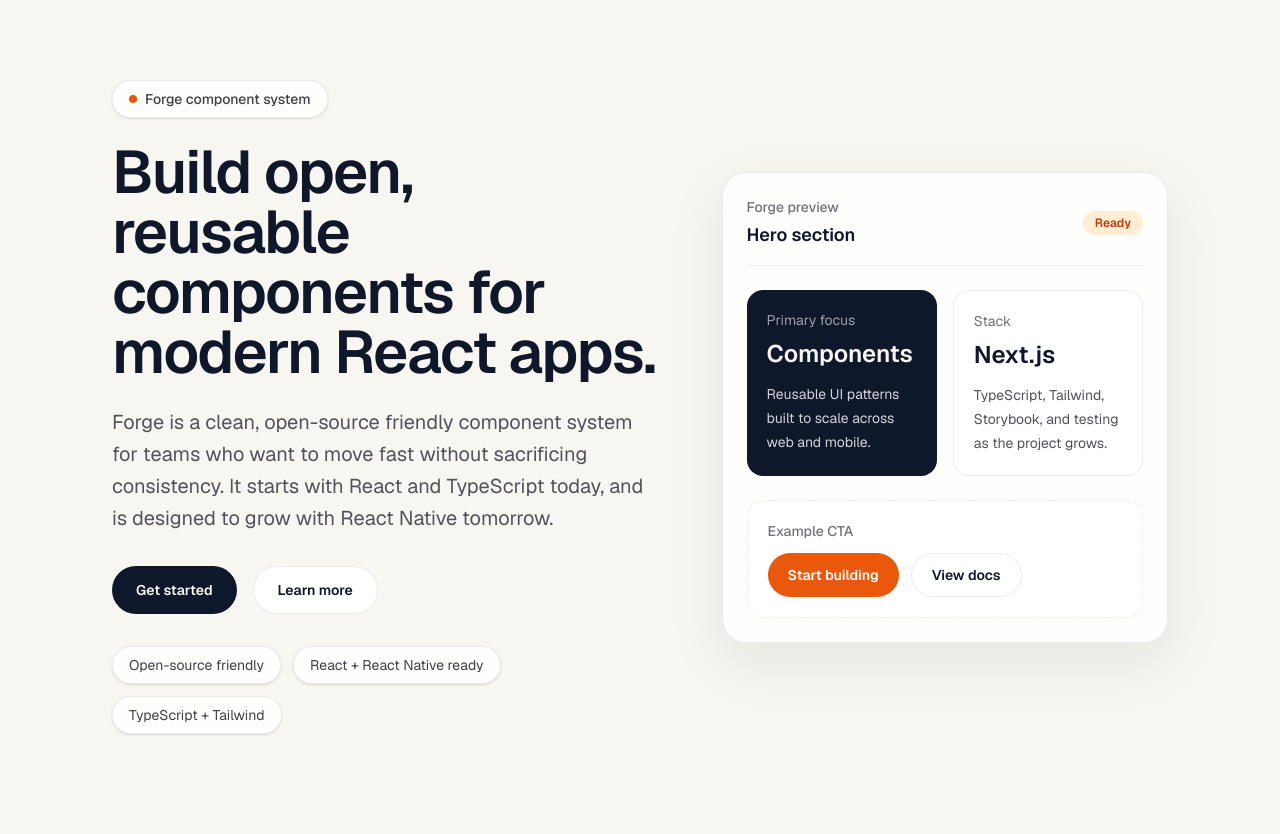
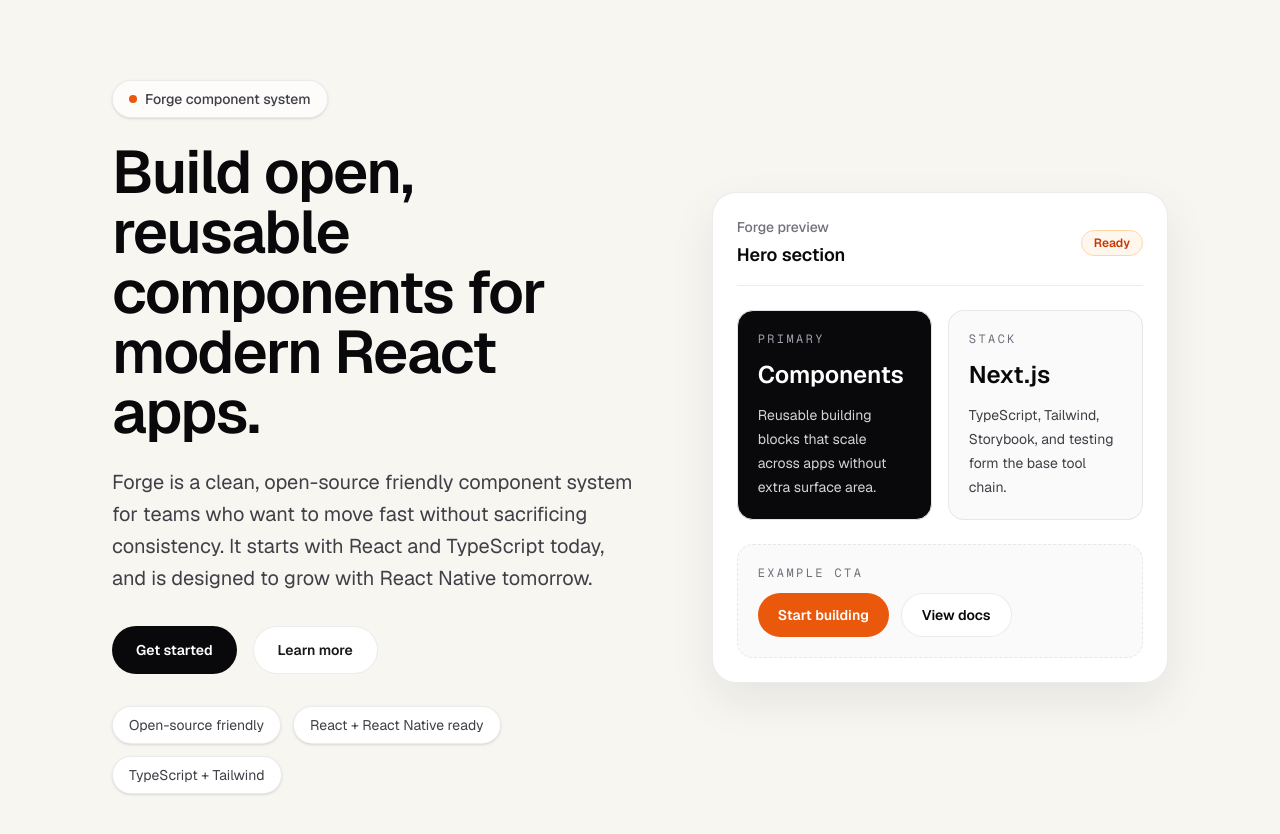
Before and after one commit to sromelrey/forge, a Next.js app: page / in a window 1280 px wide. Shown: the top 834 px of the page. Built offline with nearby package versions, Linux system fonts and the light colour scheme.

Commit message:
feat: refine hero theme and add commit pr agent

```diff
--- a/agents/agent-4-theme.md
+++ b/agents/agent-4-theme.md
@@ -19,3 +19,10 @@
 - Prefer shared tokens over one-off values.
 - Make theme changes predictable.
 - Check responsive behavior in every major UI change.
+- Enforce strong text contrast for headings, body copy, and buttons.
+- Keep the primary hero content more prominent than decorative panels.
+- Avoid washed-out foreground text on light backgrounds.
+- Avoid overly heavy dark surfaces that overpower the main message.
+- Make sure badges, chips, and pill elements remain readable at all sizes.
+- Check desktop and mobile balance before approving a visual pass.
+- Prefer one clear visual focal point instead of competing cards or sections.
--- /dev/null
+++ b/agents/agent-6-commit-pr.md
@@ -0,0 +1,22 @@
+# Agent 6 - Commit and PR Communication
+
+## Responsibility
+
+Prepare the final Conventional Commit message and GitHub pull request description after review.
+
+## Focus
+
+- Conventional Commits
+- PR titles
+- PR descriptions
+- Change summaries
+- Contributor-friendly context
+
+## Rules
+
+- Use a Conventional Commit format that matches the work.
+- Write PR descriptions that explain the purpose of the change clearly.
+- Include enough context for contributors and reviewers to understand the update quickly.
+- Keep the wording concise, accurate, and easy to scan.
+- Mention any follow-up work or known limitations when relevant.
+- Do not exaggerate the impact of the change.
--- a/components/hero-section.tsx
+++ b/components/hero-section.tsx
@@ -6,18 +6,18 @@
 
 export function HeroSection() {
   return (
-    <section className="grid w-full gap-12 lg:grid-cols-[1.1fr_0.9fr] lg:gap-16">
-      <div className="flex flex-col justify-center">
-        <div className="mb-6 inline-flex w-fit items-center gap-2 rounded-full border border-[color:var(--border)] bg-[color:var(--surface)] px-4 py-2 text-sm font-medium text-zinc-700 shadow-sm backdrop-blur">
+    <section className="grid w-full gap-12 lg:grid-cols-[1.08fr_0.92fr] lg:gap-16">
+      <div className="flex flex-col justify-center lg:pr-2">
+        <div className="mb-6 inline-flex w-fit items-center gap-2 rounded-full border border-[color:var(--border)] bg-white/70 px-4 py-2 text-sm font-medium text-zinc-700 shadow-sm">
           <span className="h-2 w-2 rounded-full bg-[color:var(--accent)]" />
           Forge component system
         </div>
 
-        <h1 className="max-w-2xl text-4xl font-semibold tracking-tight text-[color:var(--foreground)] sm:text-5xl lg:text-6xl">
+        <h1 className="max-w-2xl text-4xl font-semibold tracking-tight text-zinc-950 sm:text-5xl lg:text-6xl lg:leading-[1]">
           Build open, reusable components for modern React apps.
         </h1>
 
-        <p className="mt-6 max-w-xl text-lg leading-8 text-zinc-600 sm:text-xl">
+        <p className="mt-6 max-w-xl text-lg leading-8 text-zinc-700 sm:text-xl">
           Forge is a clean, open-source friendly component system for teams who
           want to move fast without sacrificing consistency. It starts with
           React and TypeScript today, and is designed to grow with React Native
@@ -27,13 +27,13 @@
         <div className="mt-8 flex flex-col gap-4 sm:flex-row">
           <a
             href="#get-started"
-            className="inline-flex h-12 items-center justify-center rounded-full bg-[color:var(--foreground)] px-6 text-sm font-semibold text-[color:var(--background)] transition-transform duration-200 hover:-translate-y-0.5 hover:opacity-95"
+            className="inline-flex h-12 items-center justify-center rounded-full bg-zinc-950 px-6 text-sm font-semibold text-white transition-colors duration-200 hover:bg-zinc-800"
           >
             Get started
           </a>
           <a
             href="#learn-more"
-            className="inline-flex h-12 items-center justify-center rounded-full border border-[color:var(--border)] bg-[color:var(--surface-strong)] px-6 text-sm font-semibold text-[color:var(--foreground)] transition-colors duration-200 hover:bg-zinc-50/70"
+            className="inline-flex h-12 items-center justify-center rounded-full border border-[color:var(--border)] bg-white px-6 text-sm font-semibold text-zinc-900 transition-colors duration-200 hover:border-zinc-300 hover:bg-zinc-50"
           >
             Learn more
           </a>
@@ -43,7 +43,7 @@
           {highlights.map((item) => (
             <li
               key={item}
-              className="rounded-full border border-[color:var(--border)] bg-[color:var(--surface)] px-4 py-2 text-sm text-zinc-700 shadow-sm"
+              className="rounded-full border border-[color:var(--border)] bg-white px-4 py-2 text-sm text-zinc-700 shadow-sm"
             >
               {item}
             </li>
@@ -52,46 +52,53 @@
       </div>
 
       <div className="flex items-center">
-        <div className="w-full rounded-3xl border border-[color:var(--border)] bg-[color:var(--surface)] p-6 shadow-[0_20px_60px_rgba(15,23,42,0.08)] backdrop-blur">
+        <div className="w-full rounded-[24px] border border-[color:var(--border)] bg-white p-6 shadow-[0_18px_45px_rgba(15,23,42,0.08)]">
           <div className="flex items-center justify-between border-b border-[color:var(--border)] pb-4">
             <div>
               <p className="text-sm font-medium text-zinc-500">Forge preview</p>
-              <p className="mt-1 text-lg font-semibold text-[color:var(--foreground)]">
+              <p className="mt-1 text-lg font-semibold text-zinc-950">
                 Hero section
               </p>
             </div>
-            <div className="rounded-full bg-orange-100 px-3 py-1 text-xs font-semibold text-orange-700">
+            <div className="rounded-full border border-orange-200 bg-orange-50 px-3 py-1 text-xs font-semibold text-orange-700">
               Ready
             </div>
           </div>
 
           <div className="grid gap-4 py-6 sm:grid-cols-2">
-            <div className="rounded-2xl bg-[color:var(--foreground)] p-5 text-[color:var(--background)]">
-              <p className="text-sm text-zinc-400">Primary focus</p>
-              <p className="mt-2 text-2xl font-semibold">Components</p>
+            <div className="rounded-2xl border border-zinc-200 bg-zinc-950 p-5 text-white">
+              <p className="font-mono text-xs uppercase tracking-[0.2em] text-zinc-400">
+                Primary
+              </p>
+              <p className="mt-3 text-2xl font-semibold">Components</p>
               <p className="mt-3 text-sm leading-6 text-zinc-300">
-                Reusable UI patterns built to scale across web and mobile.
+                Reusable building blocks that scale across apps without extra
+                surface area.
               </p>
             </div>
-            <div className="rounded-2xl border border-[color:var(--border)] bg-[color:var(--surface-strong)] p-5">
-              <p className="text-sm text-zinc-500">Stack</p>
-              <p className="mt-2 text-2xl font-semibold text-[color:var(--foreground)]">
+            <div className="rounded-2xl border border-[color:var(--border)] bg-zinc-50 p-5">
+              <p className="font-mono text-xs uppercase tracking-[0.2em] text-zinc-500">
+                Stack
+              </p>
+              <p className="mt-3 text-2xl font-semibold text-zinc-950">
                 Next.js
               </p>
-              <p className="mt-3 text-sm leading-6 text-zinc-600">
-                TypeScript, Tailwind, Storybook, and testing as the project
-                grows.
+              <p className="mt-3 text-sm leading-6 text-zinc-700">
+                TypeScript, Tailwind, Storybook, and testing form the base tool
+                chain.
               </p>
             </div>
           </div>
 
-          <div className="rounded-2xl border border-dashed border-[color:var(--border)] bg-[color:var(--surface-strong)]/80 p-5">
-            <p className="text-sm font-medium text-zinc-500">Example CTA</p>
+          <div className="rounded-2xl border border-dashed border-[color:var(--border)] bg-zinc-50 p-5">
+            <p className="font-mono text-xs uppercase tracking-[0.2em] text-zinc-500">
+              Example CTA
+            </p>
             <div className="mt-3 flex flex-col gap-3 sm:flex-row">
               <button className="inline-flex h-11 items-center justify-center rounded-full bg-[color:var(--accent)] px-5 text-sm font-semibold text-[color:var(--accent-foreground)]">
                 Start building
               </button>
-              <button className="inline-flex h-11 items-center justify-center rounded-full border border-[color:var(--border)] bg-[color:var(--surface-strong)] px-5 text-sm font-semibold text-[color:var(--foreground)]">
+              <button className="inline-flex h-11 items-center justify-center rounded-full border border-[color:var(--border)] bg-white px-5 text-sm font-semibold text-zinc-950">
                 View docs
               </button>
             </div>
--- a/pnpm-workspace.yaml
+++ b/pnpm-workspace.yaml
@@ -1,3 +1,8 @@
+allowBuilds:
+  core-js-pure: true
+  esbuild: true
+  sharp: true
+  unrs-resolver: true
 ignoredBuiltDependencies:
   - sharp
   - unrs-resolver
```
Also changed, not shown: 2 other files (tests, documents, lock files or other folders).
